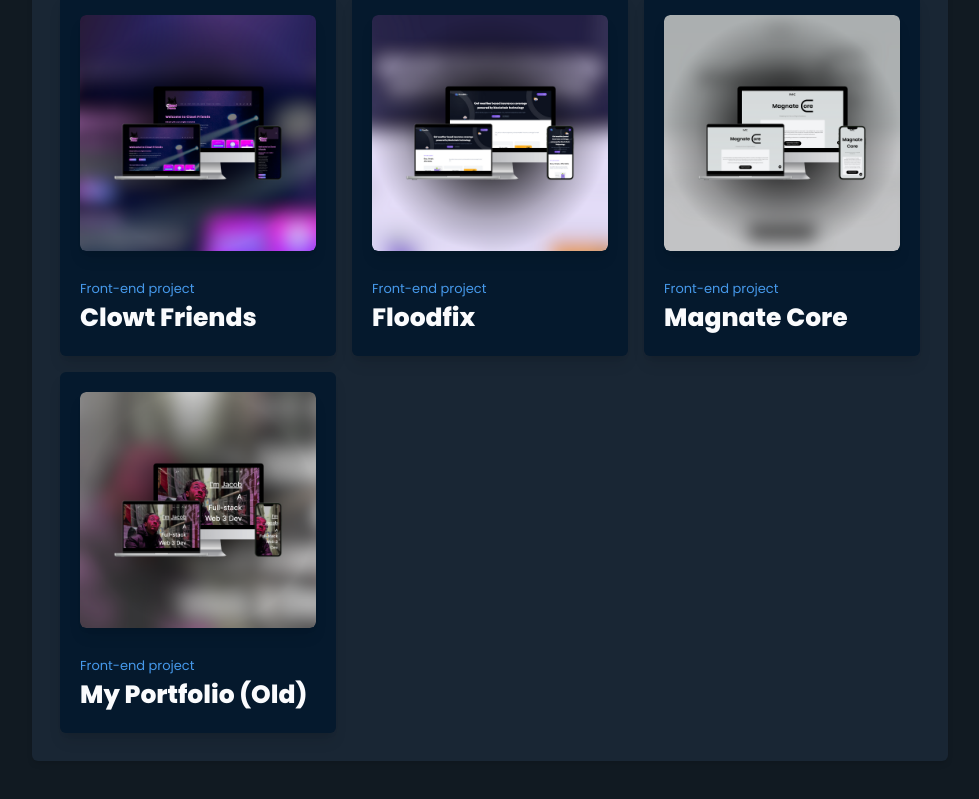
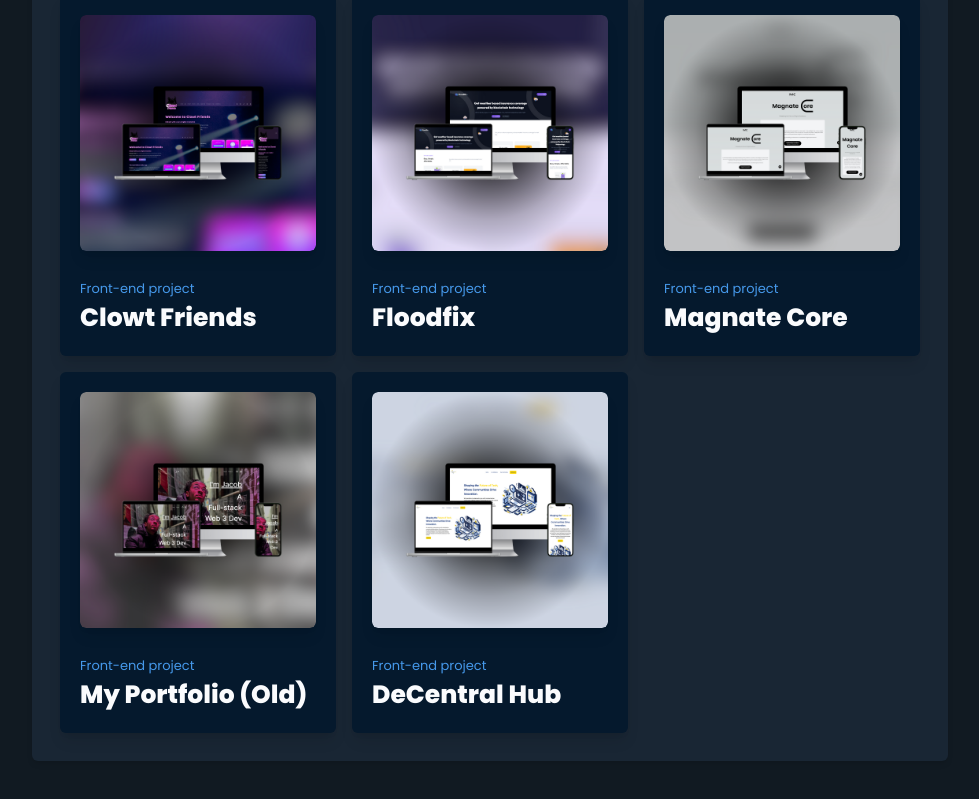
Before and after one commit to bg5fxp-JF/my-portfolio-v2, a Next.js app: page /projects in a window 1280 px wide. Shown: the part 798-1597 px from the top of the page, without its empty margins (268-1247 px from the left). Built offline with nearby package versions, Linux system fonts and the light colour scheme.

Commit message:
added project

```diff
--- a/src/constants/index.js
+++ b/src/constants/index.js
@@ -279,4 +279,24 @@ export const projectData = [
 			},
 		],
 	},
+	{
+		title: "DeCentral Hub",
+		type: "Front-end project",
+		description:
+			"This was a Client Project. My job was to create a landing page (based on their designs) portfolio page, and contact form to retain clients for their agency.",
+		src: "/images/projects/8.png",
+		link: "https://decentralhub.co.uk",
+		color: "#000",
+		textColor: "#FFF",
+		tech: [
+			{
+				title: "Next JS",
+				link: "https://raw.githubusercontent.com/devicons/devicon/master/icons/nextjs/nextjs-original.svg",
+			},
+			{
+				title: "Tailwind CSS",
+				link: "https://www.vectorlogo.zone/logos/tailwindcss/tailwindcss-icon.svg",
+			},
+		],
+	},
 ];
```
Also changed, not shown: public/images/projects/8.png (added).
